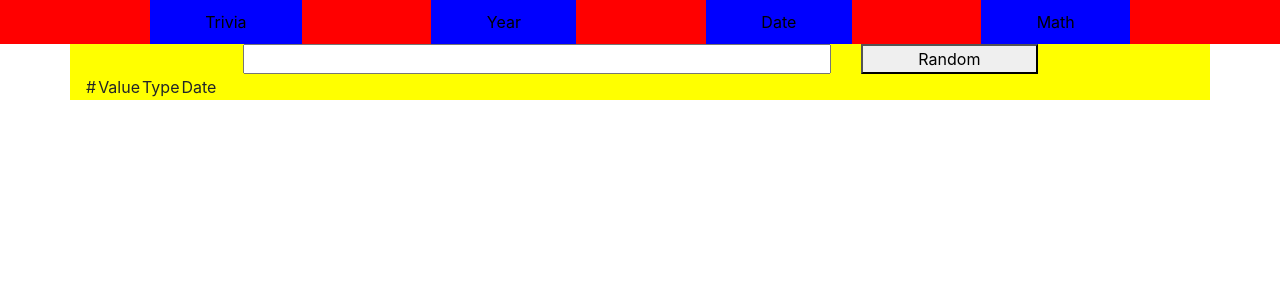
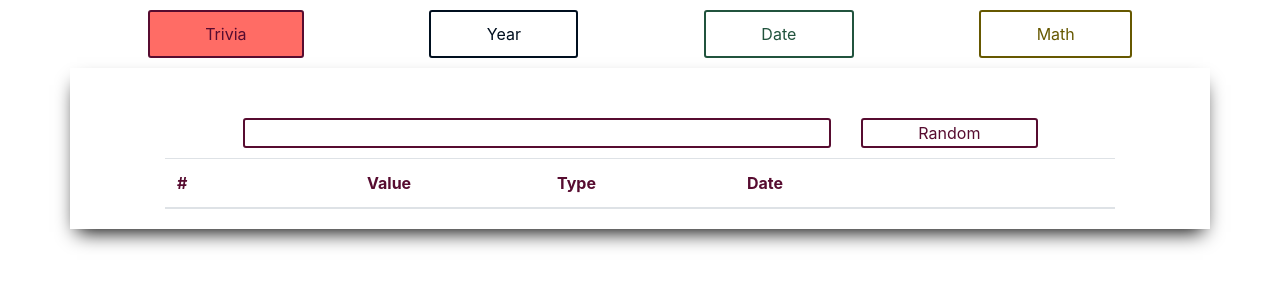
Before and after one commit to Aaron23145/numbers-requester, a Vue app: page / in a window 1280 px wide. Shown: the top 300 px of the page. Built offline with nearby package versions, Linux system fonts and the light colour scheme.

Commit message:
Styling al almost finished

```diff
--- a/src/App.vue
+++ b/src/App.vue
@@ -19,4 +19,20 @@ export default {
 </script>
 
 <style lang="scss">
+:root {
+  --main-red: rgb(255, 108, 101);
+  --main-dark-red: #570c30;
+  --main-blue: rgb(92, 178, 253);
+  --main-dark-blue: #000f1f;
+  --main-green: rgb(137, 255, 188);
+  --main-dark-green: rgb(33, 83, 61);
+  --main-yellow: rgb(255, 237, 117);
+  --main-dark-yellow: rgb(102, 88, 0);
+  --active-color: var(--main-dark-red);
+  --active-light-color: var(--main-red);
+}
+
+body {
+  color: var(--active-color);
+}
 </style>
--- a/src/components/InputDate.vue
+++ b/src/components/InputDate.vue
@@ -1,5 +1,5 @@
 <template>
-  <div class="root row">
+  <div class="input-date row">
     <select
       v-model="monthSelected"
       class="col-3"
@@ -48,6 +48,8 @@
 </template>
 
 <script>
+import 'bootstrap/dist/css/bootstrap.min.css'
+
 import DefaultEmptyOption from './DefaultEmptyOption'
 
 const monthDays = Object.freeze({
@@ -89,12 +91,32 @@ export default {
 </script>
 
 <style lang="scss" scoped>
-.root {
+.input-date {
   justify-content: space-between;
+  height: 100%;
 }
 
 select, button {
   display: block;
-  width: 100%;
+  height: 100%;
+}
+
+select {
+  color: var(--active-color);
+  border: 2px solid var(--active-color);
+  border-radius: 3px;
+  background: transparent;
+}
+
+button {
+  color: var(--active-color);
+  border: 2px solid var(--active-color);
+  border-radius: 3px;
+  background: transparent;
+  transition: background .5s;
+}
+
+button:hover {
+  background: var(--active-light-color);
 }
 </style>
--- a/src/components/InputRandom.vue
+++ b/src/components/InputRandom.vue
@@ -1,6 +1,6 @@
 <template>
   <button
-    class="root"
+    class="input-random"
     v-on="buttonListeners"
   >
     <slot>Random</slot>
@@ -21,8 +21,17 @@ export default {
 </script>
 
 <style lang="scss" scoped>
-.root {
+.input-random {
   display: block;
   width: 100%;
+  color: var(--active-color);
+  border: 2px solid var(--active-color);
+  border-radius: 3px;
+  background: transparent;
+  transition: background .5s;
+}
+
+.input-random:hover {
+  background: var(--active-light-color);
 }
 </style>
--- a/src/components/InputText.vue
+++ b/src/components/InputText.vue
@@ -2,7 +2,7 @@
   <input
     v-model.trim="input"
     type="text"
-    class="root"
+    class="input-text"
     @keyup.enter="enterPressed"
   >
 </template>
@@ -64,8 +64,10 @@ export default {
 </script>
 
 <style lang="scss" scoped>
-.root {
+.input-text {
   display: block;
   width: 100%;
+  border: 2px solid var(--active-color);
+  border-radius: 3px;
 }
 </style>
--- a/src/components/TheMainContainer.vue
+++ b/src/components/TheMainContainer.vue
@@ -1,5 +1,5 @@
 <template>
-  <div class="root container">
+  <div class="main-container container">
     <TheNumbersDisplayer />
     <TheNumbersRequester />
     <TheNumbersHistory />
@@ -7,6 +7,8 @@
 </template>
 
 <script>
+import 'bootstrap/dist/css/bootstrap.min.css'
+
 import TheNumbersDisplayer from './TheNumbersDisplayer'
 import TheNumbersRequester from './TheNumbersRequester'
 import TheNumbersHistory from './TheNumbersHistory'
@@ -22,7 +24,7 @@ export default {
 </script>
 
 <style lang="scss" scoped>
-.root {
-  background: yellow;
+.main-container {
+  box-shadow: 0px 10px 19px -7px black;
 }
 </style>
--- a/src/components/TheNumbersDisplayer.vue
+++ b/src/components/TheNumbersDisplayer.vue
@@ -1,5 +1,5 @@
 <template>
-  <div class="root">
+  <div class="the-numbers-displayer">
     <p v-if="requestPerformed">
       {{ lastRecordMsg }}
     </p>
@@ -23,4 +23,7 @@ export default {
 </script>
 
 <style lang="scss" scoped>
+.the-numbers-displayer {
+  padding: 20px 0;
+}
 </style>
--- a/src/components/TheNumbersHistory.vue
+++ b/src/components/TheNumbersHistory.vue
@@ -1,20 +1,20 @@
 <template>
-  <div>
-    <table>
+  <div class="the-numbers-history row">
+    <table class="col-10 table">
       <thead>
         <tr>
-          <td scope="col">
+          <th scope="col">
             #
-          </td>
-          <td scope="col">
+          </th>
+          <th scope="col">
             Value
-          </td>
-          <td scope="col">
+          </th>
+          <th scope="col">
             Type
-          </td>
-          <td scope="col">
+          </th>
+          <th scope="col">
             Date
-          </td>
+          </th>
         </tr>
       </thead>
       <tbody>
@@ -41,6 +41,8 @@
 </template>
 
 <script>
+import 'bootstrap/dist/css/bootstrap.min.css'
+
 import moment from 'moment'
 import { mapGetters } from 'vuex'
 
@@ -58,4 +60,20 @@ export default {
 </script>
 
 <style lang="scss" scoped>
+.the-numbers-history {
+  padding-bottom: 20px;
+}
+
+table {
+  margin: 0 auto;
+  color: inherit;
+}
+
+th {
+  width: 20%;
+}
+
+th:last-of-type {
+  width: 40%;
+}
 </style>
--- a/src/components/TheNumbersRequester.vue
+++ b/src/components/TheNumbersRequester.vue
@@ -1,6 +1,6 @@
 <template>
   <div class="row">
-    <div class="root col-9 row">
+    <div class="the-numbers-requester col-9 row">
       <div class="col-9">
         <InputText
           v-if="requestTypeSelected !== 'date'"
@@ -19,6 +19,8 @@
 </template>
 
 <script>
+import 'bootstrap/dist/css/bootstrap.min.css'
+
 import { mapState, mapMutations } from 'vuex'
 
 import Request from '../request.js'
@@ -65,7 +67,7 @@ export default {
 </script>
 
 <style lang="scss" scoped>
-.root {
-  margin: 0 auto;
+.the-numbers-requester {
+  margin: 10px auto;
 }
 </style>
--- a/src/components/TheTypeSelector.vue
+++ b/src/components/TheTypeSelector.vue
@@ -1,16 +1,28 @@
 <template>
-  <div class="root">
+  <div class="the-type-selector">
     <div class="container">
-      <button @click="typeSelected = 'trivia'">
+      <button
+        class="trivia-button active"
+        @click="typeSelected = 'trivia'"
+      >
         Trivia
       </button>
-      <button @click="typeSelected = 'year'">
+      <button
+        class="year-button"
+        @click="typeSelected = 'year'"
+      >
         Year
       </button>
-      <button @click="typeSelected = 'date'">
+      <button
+        class="date-button"
+        @click="typeSelected = 'date'"
+      >
         Date
       </button>
-      <button @click="typeSelected = 'math'">
+      <button
+        class="math-button"
+        @click="typeSelected = 'math'"
+      >
         Math
       </button>
     </div>
@@ -18,6 +30,8 @@
 </template>
 
 <script>
+import 'bootstrap/dist/css/bootstrap.min.css'
+
 export default {
   name: 'TheTypeSelector',
   data () {
@@ -34,8 +48,8 @@ export default {
 </script>
 
 <style lang="scss" scoped>
-.root {
-  background: red;
+.the-type-selector {
+  margin: 10px 0;
 }
 
 .container {
@@ -44,8 +58,50 @@ export default {
 }
 
 button {
-  background: blue;
-  border: none;
+  background: transparent;
+  border: 2px solid transparent;
+  border-radius: 3px;
   padding: 10px 5%;
+  transition: background .5s;
+}
+
+.trivia-button {
+  color: var(--main-dark-red);
+  border-color: var(--main-dark-red);
+}
+
+.trivia-button:hover,
+.trivia-button.active {
+  background: var(--main-red);
+}
+
+.year-button {
+  color: var(--main-dark-blue);
+  border-color: var(--main-dark-blue);
+}
+
+.year-button:hover,
+.year-button.active {
+  background: var(--main-blue);
+}
+
+.date-button {
+  color: var(--main-dark-green);
+  border-color: var(--main-dark-green);
+}
+
+.date-button:hover,
+.date-button.active {
+  background: var(--main-green);
+}
+
+.math-button {
+  color: var(--main-dark-yellow);
+  border-color: var(--main-dark-yellow);
+}
+
+.math-button:hover,
+.math-button.active {
+  background: var(--main-yellow);
 }
 </style>
--- a/src/main.js
+++ b/src/main.js
@@ -1,8 +1,6 @@
 import Vue from 'vue'
 import App from './App.vue'
 import store from './store'
-import 'bootstrap/dist/css/bootstrap-grid.min.css'
-import 'bootstrap/dist/css/bootstrap-reboot.min.css'
 
 Vue.config.productionTip = false
 
```
Also changed, not shown: src/components/HistoryRecord.vue (deleted, +0 -14 lines).
